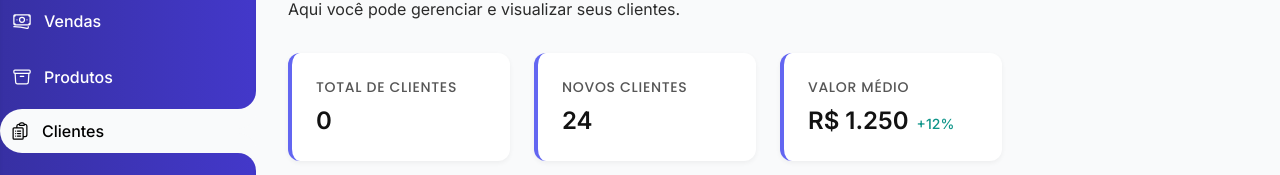
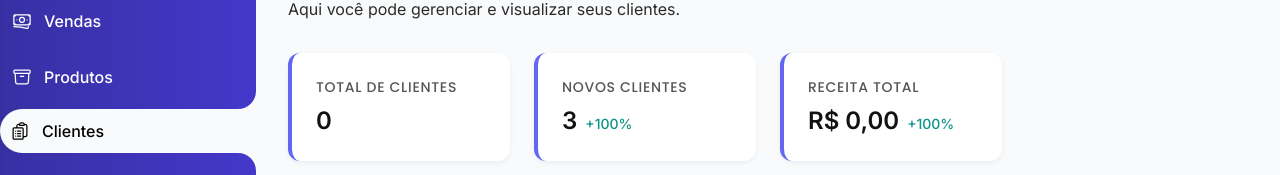
Before and after one commit to N1katine/ERP-Dashboard, a React (Vite) app: page /clientes in a window 1280 px wide. Shown: the part 147-322 px from the top of the page. Built offline with nearby package versions, Linux system fonts and the light colour scheme.

Commit message:
fix: resolve minor front-end bugs

```diff
--- a/src/components/clients/ClientTableRow.tsx
+++ b/src/components/clients/ClientTableRow.tsx
@@ -13,6 +13,8 @@ import {
 import Icon from '../common/Icon'
 import type { Client } from '../../types/client'
 import { formatDateToBrazilian } from '../../utils'
+import { useSellStore } from '../../hooks/useSellStore'
+import { formatCurrency } from '../../lib/formatters'
 
 interface ClientTableRowProps {
   client: Client
@@ -35,6 +37,13 @@ const ClientTableRow: React.FC<ClientTableRowProps> = ({
   onToggleDetails,
   clientSegmentName
 }) => {
+  const { sells } = useSellStore()
+
+  // Calculate total value of sales for this client
+  const totalValue = sells
+    .filter(sell => sell.clientId === client.id)
+    .reduce((sum, sell) => sum + parseFloat(sell.price), 0)
+
   return (
     <React.Fragment>
       <Table.Row
@@ -48,7 +57,7 @@ const ClientTableRow: React.FC<ClientTableRowProps> = ({
             {clientSegmentName}
           </span>
         </Table.Cell>
-        <Table.Cell>R${client.value}</Table.Cell>
+        <Table.Cell>{formatCurrency(totalValue)}</Table.Cell>
         <Table.Cell isActions>
           <Table.ActionButton
             onClick={(e) => {
--- a/src/components/pages/Clientes.tsx
+++ b/src/components/pages/Clientes.tsx
@@ -4,6 +4,7 @@ import Table from '../common/Table'
 import Modal from '../modals/Modal'
 import ConfirmationModal from '../modals/ConfirmationModal'
 import { useClientStore } from '../../hooks/useClientStore'
+import { useSellStore } from '../../hooks/useSellStore'
 import ClientForm from '../clients/ClientForm'
 import DataSaleForm from '../clients/DataSaleForm'
 import ClientTableRow from '../clients/ClientTableRow'
@@ -16,10 +17,15 @@ import {
   ArrowDownTrayIcon,
 } from '@heroicons/react/24/outline'
 import Icon from '../common/Icon'
+import { formatCurrency } from '../../lib/formatters'
 
 const Clientes: React.FC = () => {
   const { clients, addClient, updateClient, deleteClient, getClientSegments } = useClientStore()
+  const { sells } = useSellStore()
   const clientSegments = getClientSegments()
+
+  // Calculate total revenue from all clients
+  const totalRevenue = sells.reduce((sum, sell) => sum + parseFloat(sell.price), 0)
 
   // State for search
   const [searchTerm, setSearchTerm] = React.useState('')
@@ -36,8 +42,8 @@ const Clientes: React.FC = () => {
   // Sample data for metrics and interactions
   const metrics = [
     { title: 'Total de Clientes', value: clients.length.toString() },
-    { title: 'Novos Clientes', value: '24'},
-    { title: 'Valor Médio', value: 'R$ 1.250', change: '+12%', trend: 'up' }
+    { title: 'Novos Clientes', value: '3', change: '+100%', trend: 'up'},
+    { title: 'Receita Total', value: formatCurrency(totalRevenue), change: '+100%', trend: 'up' }
   ]
 
   const recentInteractions = [
--- a/src/components/pages/Dashboard.tsx
+++ b/src/components/pages/Dashboard.tsx
@@ -4,14 +4,39 @@ import styles from './Dashboard.module.css'
 import Icon from '../common/Icon'
 import Card from '../ui/Card'
 import { ClipboardDocumentListIcon, BanknotesIcon, UserGroupIcon, ArchiveBoxIcon, DocumentTextIcon } from '@heroicons/react/24/outline'
+import { useSellStore } from '../../hooks/useSellStore'
+import { useProductStore } from '../../hooks/useProductStore'
+import { useClientStore } from '../../hooks/useClientStore'
+import { formatCurrency } from '../../lib/formatters'
 
 const Dashboard: React.FC = () => {
-  // Sample data - in a real app, this would come from API calls
+  const { sells } = useSellStore()
+  const { products } = useProductStore()
+  const { clients } = useClientStore()
+
+  // Calculate monthly sales
+  const currentDate = new Date()
+  const currentMonth = currentDate.getMonth()
+  const currentYear = currentDate.getFullYear()
+
+  const monthlySales = sells
+    .filter(sell => {
+      const sellDate = new Date(sell.createdAt || '')
+      return sellDate.getMonth() === currentMonth && sellDate.getFullYear() === currentYear
+    })
+    .reduce((sum, sell) => sum + parseFloat(sell.price), 0)
+
+  // Calculate new clients this month
+  const newClientsThisMonth = clients.filter(client => {
+    const clientDate = new Date(client.createdAt || '')
+    return clientDate.getMonth() === currentMonth && clientDate.getFullYear() === currentYear
+  }).length
+
+
   const metrics = [
-    { title: 'Vendas do Mês', value: 'R$ 45.678,00', change: '+15%', trend: 'up' },
-    { title: 'Novos Clientes', value: '24', change: '+8%', trend: 'up' },
-    { title: 'Produtos em Estoque', value: '342', trend: 'down' },
-    { title: 'Ordens Pendentes', value: '12', change: '+2', trend: 'up' }
+    { title: 'Vendas do Mês', value: formatCurrency(monthlySales), change: '+100%', trend: 'up' },
+    { title: 'Novos Clientes', value: newClientsThisMonth.toString(), change: '+100%', trend: 'up' },
+    { title: 'Produtos em Estoque', value: products.length, trend: 'down' }
   ]
 
   const recentActivities = [
--- a/src/components/pages/Produtos.tsx
+++ b/src/components/pages/Produtos.tsx
@@ -100,11 +100,11 @@ const Produtos: React.FC = () => {
             <h3 className={styles.metricTitle}>{metric.title}</h3>
             <div className={styles.metricValue}>
               <p className={styles.metricNumber}>{metric.value}</p>
-              <span
+              {/* <span
                 className={`${styles.metricChange} ${metric.trend === 'up' ? styles.metricUp : styles.metricDown}`}
               >
                 {metric.change}
-              </span>
+              </span> */}
             </div>
           </div>
         ))}
--- a/src/components/pages/Vendas.tsx
+++ b/src/components/pages/Vendas.tsx
@@ -43,6 +43,21 @@ const Vendas: React.FC = () => {
     useSellStore()
   const { products, updateProduct } = useProductStore()
   const {getClient} = useClientStore()
+
+  // Calculate monthly sales
+  const currentDate = new Date()
+  const currentMonth = currentDate.getMonth()
+  const currentYear = currentDate.getFullYear()
+
+  const monthlySales = sells
+    .filter(sell => {
+      const sellDate = new Date(sell.createdAt || '')
+      return sellDate.getMonth() === currentMonth && sellDate.getFullYear() === currentYear
+    })
+    .reduce((sum, sell) => sum + parseFloat(sell.price), 0)
+
+  // Calculate total products in stock
+  const totalProductsInStock = products.reduce((sum, product) => sum + product.stock, 0)
 
   // State for modals
   const [isAddModalOpen, setIsAddModalOpen] = React.useState(false)
@@ -119,8 +134,8 @@ const Vendas: React.FC = () => {
   }
 
   const metrics = [
-    { title: 'Vendas do Mês', value: 'R$ 45.678,00', change: '+15%', trend: 'up' },
-    { title: 'Produtos em Estoque', value: '342' }
+    { title: 'Vendas do Mês', value: formatCurrency(monthlySales), change: '+100%', trend: 'up' },
+    { title: 'Produtos em Estoque', value: products.length }
   ]
 
   return (
```
